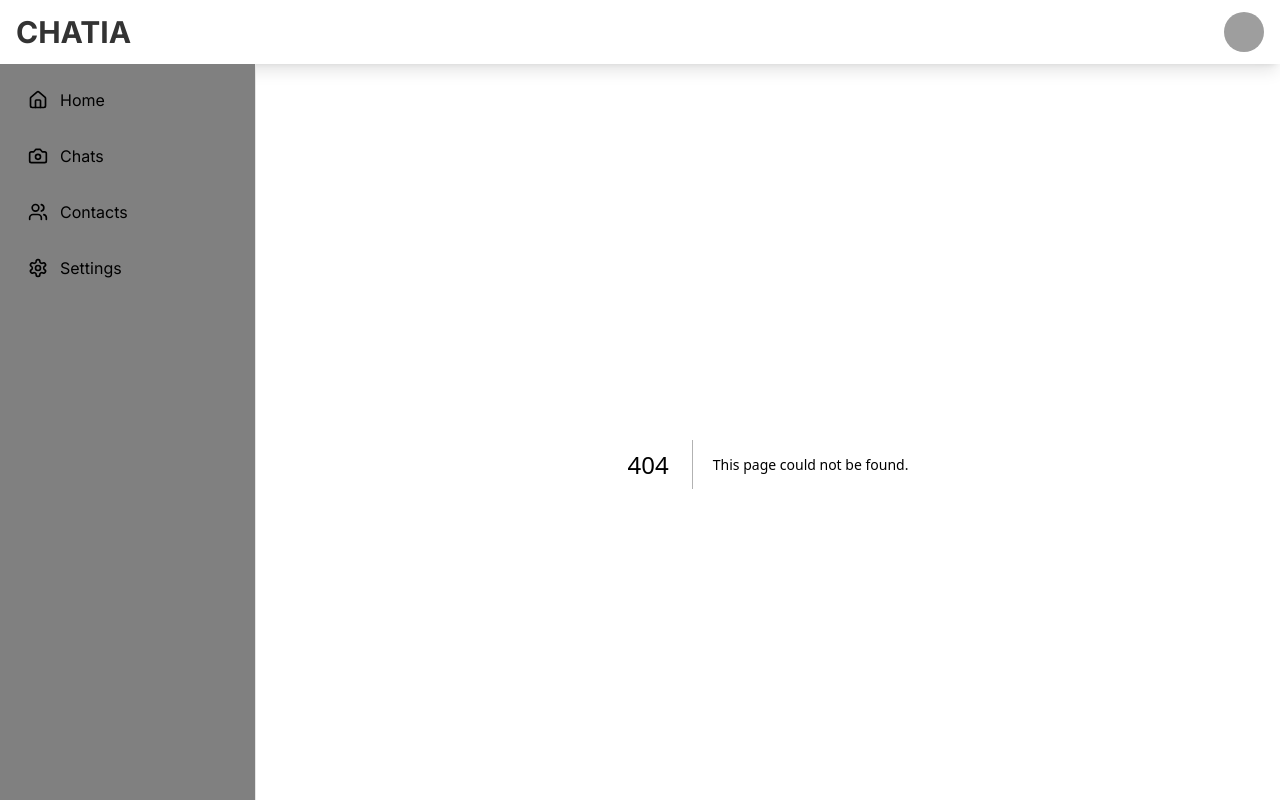
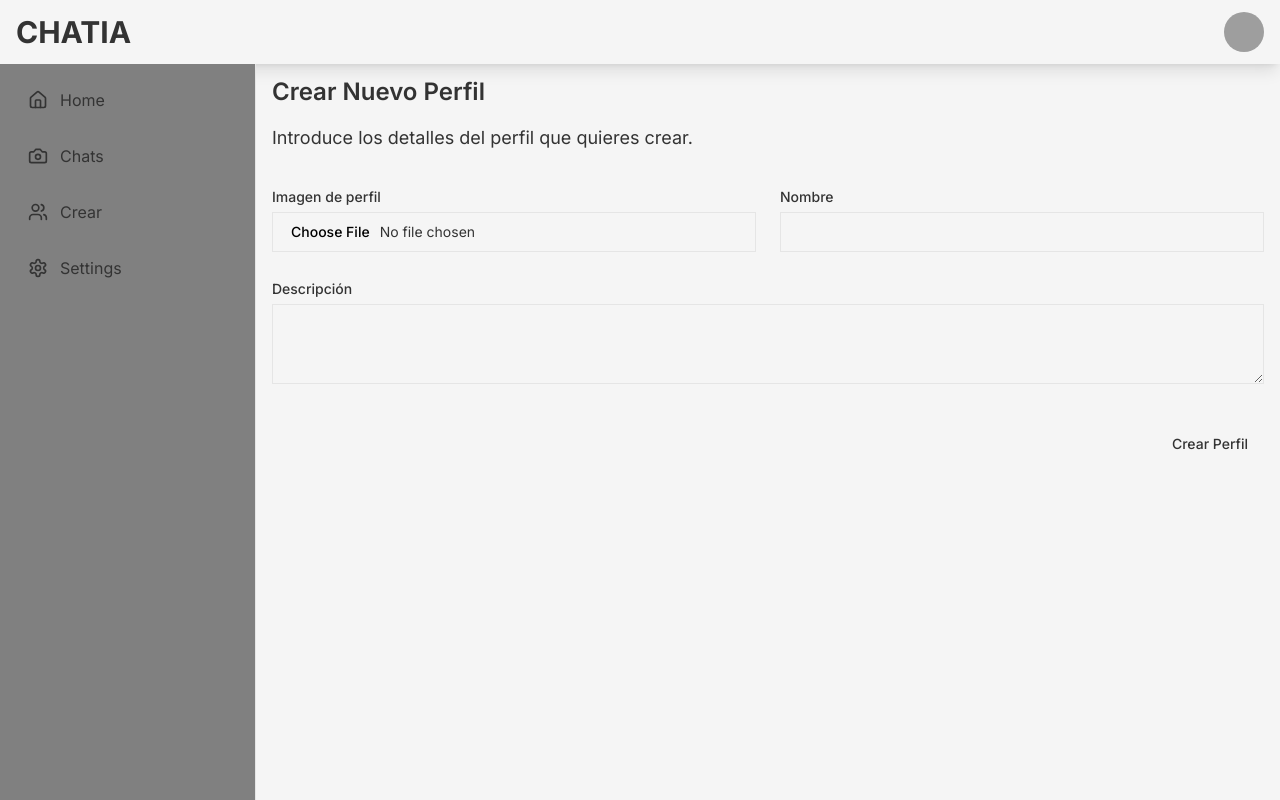
Before and after one commit to PatricioFernandezF/ChatIA, a Next.js app: page /crear in a window 1280 px wide. Before the commit this address had no page. Built offline with nearby package versions, Linux system fonts and the light colour scheme; grey boxes are pictures that could not be loaded.

Commit message:
Crear GPT

```diff
--- a/package.json
+++ b/package.json
@@ -11,6 +11,7 @@
   "dependencies": {
     "@radix-ui/react-avatar": "^1.1.0",
     "@radix-ui/react-dropdown-menu": "^2.1.1",
+    "@radix-ui/react-label": "^2.1.0",
     "@radix-ui/react-slot": "^1.1.0",
     "@radix-ui/react-tooltip": "^1.1.2",
     "class-variance-authority": "^0.7.0",
--- /dev/null
+++ b/src/app/crear/page.tsx
@@ -0,0 +1,65 @@
+"use client";
+
+import { useState } from 'react';
+import { Input } from "@/components/ui/input";
+import { Textarea } from "@/components/ui/textarea";
+import { Button } from "@/components/ui/button";
+import { Label } from "@/components/ui/label";
+import { Card } from "@/components/ui/card";
+
+export default function CreateProfile() {
+  const [profileData, setProfileData] = useState({
+    name: '',
+    description: '',
+    image: null,
+  });
+
+  const handleInputChange = (e) => {
+    const { name, value } = e.target;
+    setProfileData({
+      ...profileData,
+      [name]: value,
+    });
+  };
+
+  const handleImageChange = (e) => {
+    setProfileData({
+      ...profileData,
+      image: e.target.files[0],
+    });
+  };
+
+  const handleSubmit = (e) => {
+    e.preventDefault();
+    // Aquí iría la lógica para enviar los datos a tu backend o API
+    console.log(profileData);
+  };
+
+  return (
+    <main className="w-full max-w-6xl mx-auto px-4 py-3">
+      <div className="mb-8">
+        <h1 className="text-2xl font-semibold text-foreground mb-4">Crear Nuevo Perfil</h1>
+        <p className="text-lg text-muted-foreground">Introduce los detalles del perfil que quieres crear.</p>
+      </div>
+      <form onSubmit={handleSubmit} className="space-y-6">
+        <div className="grid grid-cols-1 md:grid-cols-2 gap-6">
+          <div>
+            <Label htmlFor="image">Imagen de perfil</Label>
+            <Input type="file" id="image" name="image" onChange={handleImageChange} accept="image/*" className="mt-1 block w-full" />
+          </div>
+          <div>
+            <Label htmlFor="name">Nombre</Label>
+            <Input type="text" id="name" name="name" value={profileData.name} onChange={handleInputChange} required className="mt-1 block w-full" />
+          </div>
+        </div>
+        <div>
+          <Label htmlFor="description">Descripción</Label>
+          <Textarea id="description" name="description" value={profileData.description} onChange={handleInputChange} required className="mt-1 block w-full" />
+        </div>
+        <div className="flex justify-end">
+          <Button type="submit" variant="primary" className="mt-4">Crear Perfil</Button>
+        </div>
+      </form>
+    </main>
+  );
+}
--- a/src/app/layout.tsx
+++ b/src/app/layout.tsx
@@ -67,12 +67,12 @@ export default function RootLayout({
                 <span>Chats</span>
               </Link>
               <Link
-                href="#"
+                href="/crear"
                 className="flex items-center gap-3 rounded-md px-3 py-2 hover:bg-accent hover:text-accent-foreground"
                 prefetch={false}
               >
                 <Users className="w-5 h-5" />
-                <span>Contacts</span>
+                <span>Crear</span>
               </Link>
               <Link
                 href="#"
--- /dev/null
+++ b/src/components/ui/input.tsx
@@ -0,0 +1,25 @@
+import * as React from "react"
+
+import { cn } from "@/lib/utils"
+
+export interface InputProps
+  extends React.InputHTMLAttributes<HTMLInputElement> {}
+
+const Input = React.forwardRef<HTMLInputElement, InputProps>(
+  ({ className, type, ...props }, ref) => {
+    return (
+      <input
+        type={type}
+        className={cn(
+          "flex h-10 w-full rounded-md border border-input bg-background px-3 py-2 text-sm ring-offset-background file:border-0 file:bg-transparent file:text-sm file:font-medium placeholder:text-muted-foreground focus-visible:outline-none focus-visible:ring-2 focus-visible:ring-ring focus-visible:ring-offset-2 disabled:cursor-not-allowed disabled:opacity-50",
+          className
+        )}
+        ref={ref}
+        {...props}
+      />
+    )
+  }
+)
+Input.displayName = "Input"
+
+export { Input }
--- /dev/null
+++ b/src/components/ui/label.tsx
@@ -0,0 +1,26 @@
+"use client"
+
+import * as React from "react"
+import * as LabelPrimitive from "@radix-ui/react-label"
+import { cva, type VariantProps } from "class-variance-authority"
+
+import { cn } from "@/lib/utils"
+
+const labelVariants = cva(
+  "text-sm font-medium leading-none peer-disabled:cursor-not-allowed peer-disabled:opacity-70"
+)
+
+const Label = React.forwardRef<
+  React.ElementRef<typeof LabelPrimitive.Root>,
+  React.ComponentPropsWithoutRef<typeof LabelPrimitive.Root> &
+    VariantProps<typeof labelVariants>
+>(({ className, ...props }, ref) => (
+  <LabelPrimitive.Root
+    ref={ref}
+    className={cn(labelVariants(), className)}
+    {...props}
+  />
+))
+Label.displayName = LabelPrimitive.Root.displayName
+
+export { Label }
```
Also changed, not shown: 1 other file (tests, documents, lock files or other folders).
